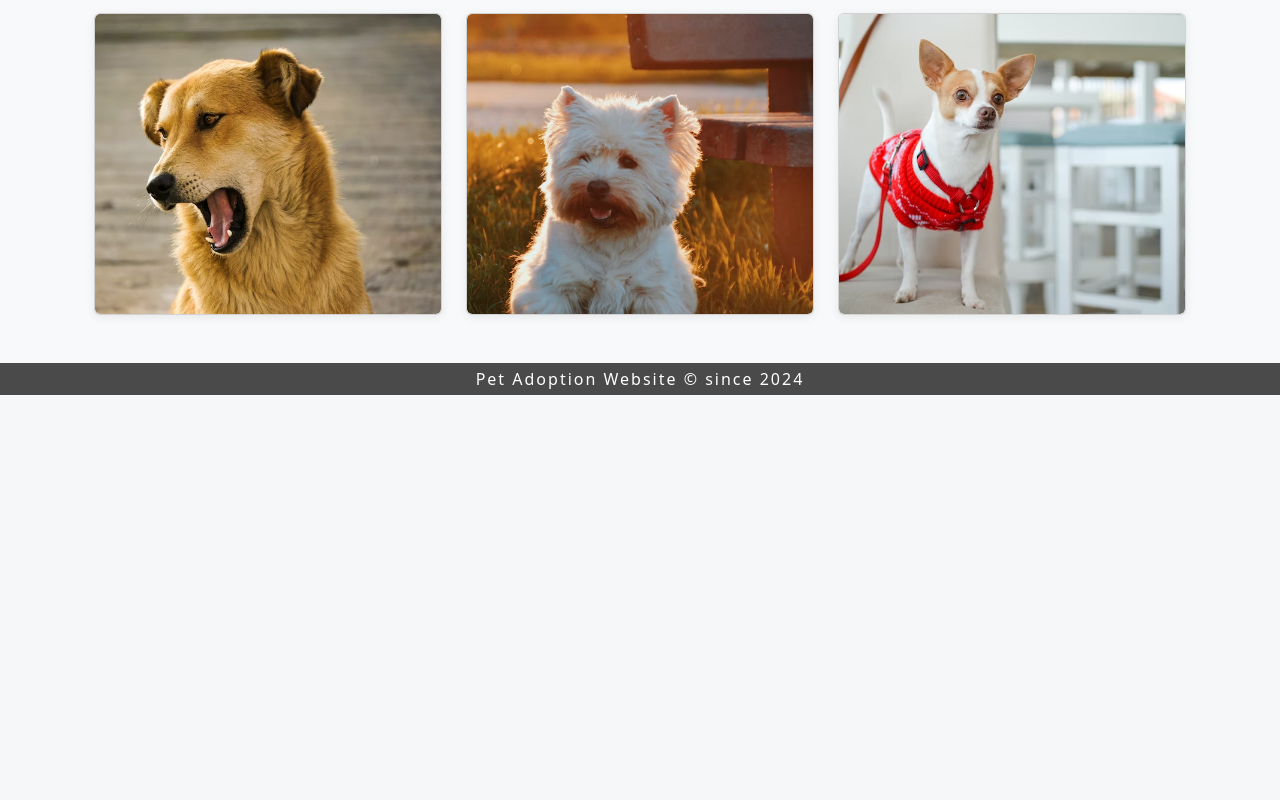
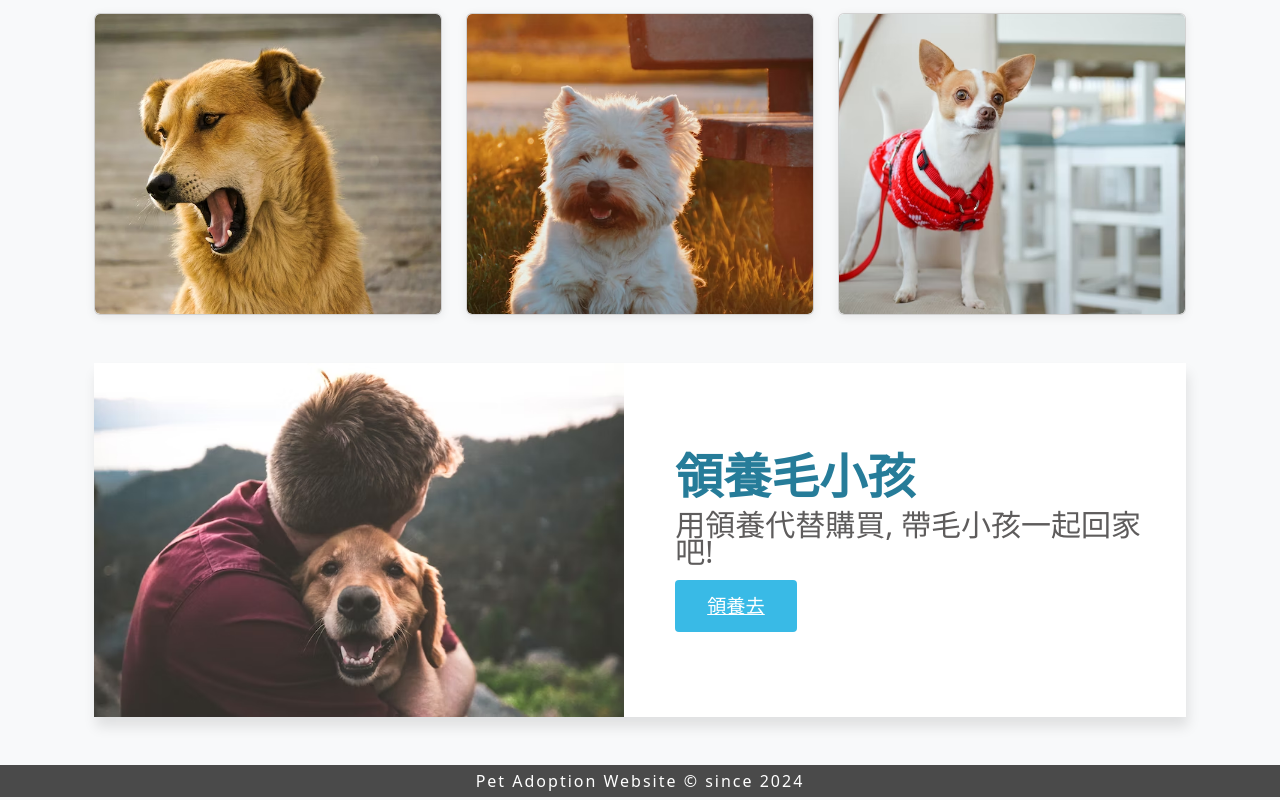
Before and after one commit to cyanshub/sp-adopt-react-071924, a React (Vite) app: page / in a window 1280 px wide. Shown: the part 1533-2333 px from the top of the page. Before the commit the page ends 1931 px from the top, so only its background shows below. Built offline with nearby package versions, Linux system fonts and the light colour scheme.

Commit message:
移植 Adoption 組件

```diff
--- a/src/App.jsx
+++ b/src/App.jsx
@@ -1,4 +1,5 @@
 // 導入 Components
+import Adoption from "./components/Adoption/Adoption"
 import Album from "./components/Album/Album"
 import Banner from "./components/Banner/Banner"
 
@@ -7,6 +8,7 @@ function App() {
     <>
       <Banner />
       <Album />
+      <Adoption />
     </>
   )
 }
--- /dev/null
+++ b/src/components/Adoption/Adoption.jsx
@@ -0,0 +1,30 @@
+// 1. 在 return 後面置入原本 hbs 檔案的內容
+// 2. 把所有的 class 屬性改成 className 屬性
+// 3. 若有 for 屬性, 則要改成 htmlFor 屬性
+// 4. 把 style 屬性改成接收物件, 數值直接寫成數值, 含字串數值則加上引號
+// 5. 記得屬性名與屬性值也要寫成駝峰式命名(bootstrap例外)
+// 6. 注意單標籤要閉合, 例如 img 元素
+// 7. 記得 {{#each 陣列資料}} 的寫法要改成在單花括JS表達式使用陣列資料.map
+// 8. 使用陣列方法時, this 是 JavaScript 保留字, 要避免使用
+// 9. 因應 React, 使用陣列時, 陣列中的每個物件, 至少在最外層容器要加上 key 屬性
+// 10. 使用變數的方式要改成單花括, 若遇到字串要避免引號在單花括外面
+
+export default function Adoption() {
+  return (
+    <section id="adoption">
+      <div className="container">
+        <div className="adoption-wrapper">
+          <img
+            src="/images/information/info-photo-1.avif" alt="" className="adoption-image"
+          />
+
+          <div className="adoption-info">
+            <h3 className="adoption-title">領養毛小孩</h3>
+            <p className="adoption-description">用領養代替購買, 帶毛小孩一起回家吧!</p>
+            <a href="javascript:void(0)" className="action">領養去</a>
+          </div>
+        </div>
+      </div>
+    </section>
+  )
+}
```
